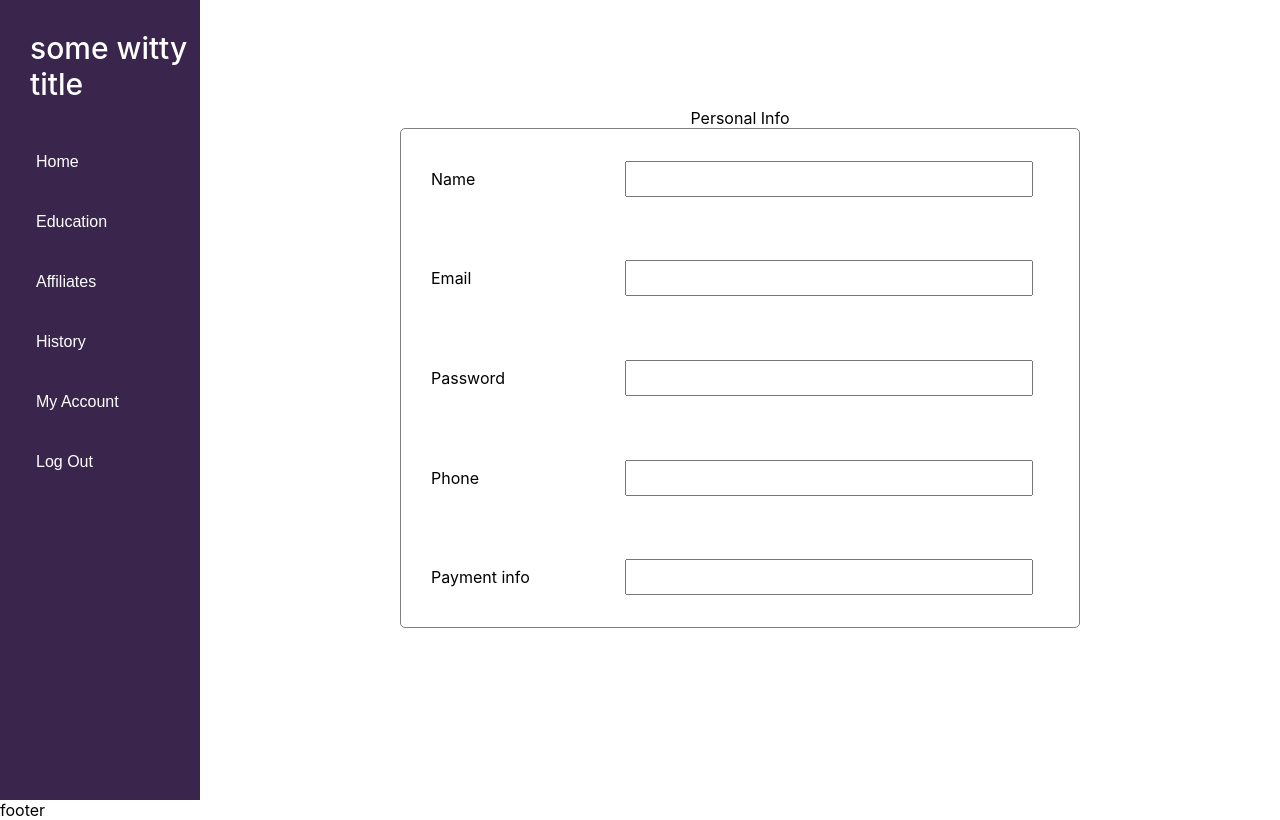
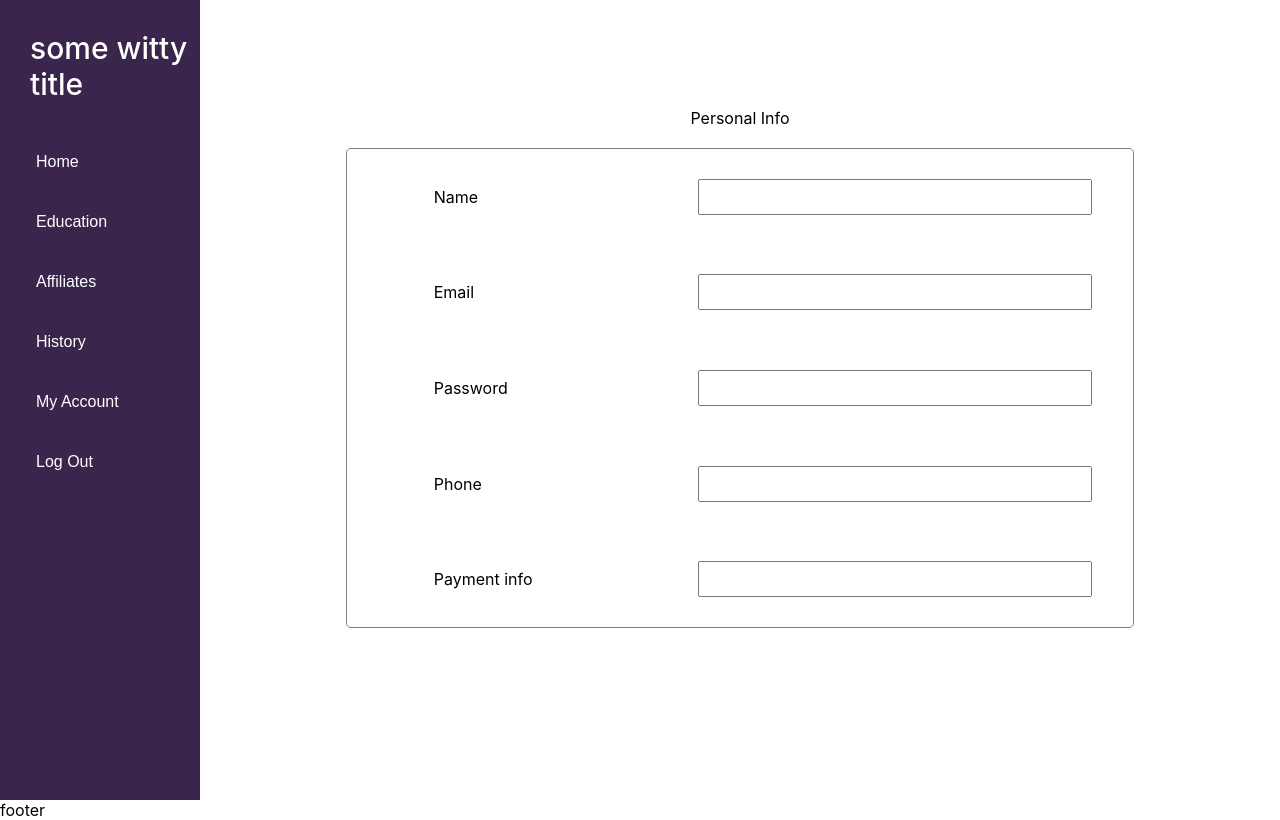
Before and after one commit to williamcd/PaymentPortal, a React (Create React App) app: page /myaccount in a window 1280 px wide. Built offline with nearby package versions, Linux system fonts and the light colour scheme.

Commit message:
published to aws

```diff
--- a/src/App.js
+++ b/src/App.js
@@ -21,7 +21,7 @@ function App() {
           <div>
             <Switch>
               <Route exact path="/login" component={Login} />
-              <Route exact path="/home" component={Home} />
+              <Route exact path="/" component={Home} />
               <Route exact path="/education" component={Education} />
               <Route exact path="/affiliates" component={Affiliates} />
               <Route exact path="/history" component={History} />
--- a/src/components/Affiliates.js
+++ b/src/components/Affiliates.js
@@ -5,7 +5,7 @@ class Affiliates extends Component {
     render() {
         return (
             <Alignment>
-                <Title>‘Shop with our partners and we will contribute to goal of paying of your healthcare bill!’</Title>
+                <Title>Shop with our partners and we will contribute to goal of paying of your healthcare bill!</Title>
                 <AffiliateLogos>
                     <Logo src="https://sqy7rm.media.zestyio.com/logo-airbnb2.svg"></Logo>
                     <Logo src="https://sqy7rm.media.zestyio.com/icon.H1OlVh_Lz.f1cb27a519bdb5b6ed34049a5b86e317.png"></Logo>
@@ -36,20 +36,22 @@ const Title = styled.div`
     font-size: 25px;
     font-weight: 500;
     margin-bottom: 20px;
+    width: 80%;
 `
 const AffiliateLogos = styled.div`
-    width: calc(100vw - 400px);
+    width: calc(100vw - 300px);
     height: 60vh;
     /* background-color: yellow; */
     display: flex;
     flex-wrap: wrap;
     flex-direction: row;
     justify-content: space-around;
+    overflow: scroll;
 `
 const Logo = styled.img`
     width: 215px;
-    height: 120px;
-    margin: 10px;
+    height: 116px;
+    margin: 0 10px 20px;
     background-color: white;
     box-shadow: 0 11px 19px 0 rgba(0,0,0,0.07);
 `
--- a/src/components/MyAccount.js
+++ b/src/components/MyAccount.js
@@ -39,27 +39,29 @@ const UserData = styled.div`
     flex-direction: column;
 `
 const InputDiv = styled.div`
-    width: 70%;
+    width: 50%;
     input {
         height: 30px;
-        width: 400px;
+        width: 100%;
+        padding-left: 10px;
     }
     display: flex;
     flex-direction: column;
     justify-content: space-around;
 `
 const Data = styled.div`
-    width: 30%;
+    width: 20%;
     /* border-right: 1px solid black; */
     display: flex;
     flex-direction: column;
     justify-content: space-around;
 `
 const DataDiv = styled.div`
-    width: 60%;
+    width: 70%;
     border: 1px solid grey;
     padding-left: 30px;
     border-radius: 5px;
+    margin-top: 20px;
     margin-left: 5%;
     margin-right: 5%;
     height: 100%;
```
Also changed, not shown: package.json (+6 -4 lines), 1 other file (tests, documents, lock files or other folders).
